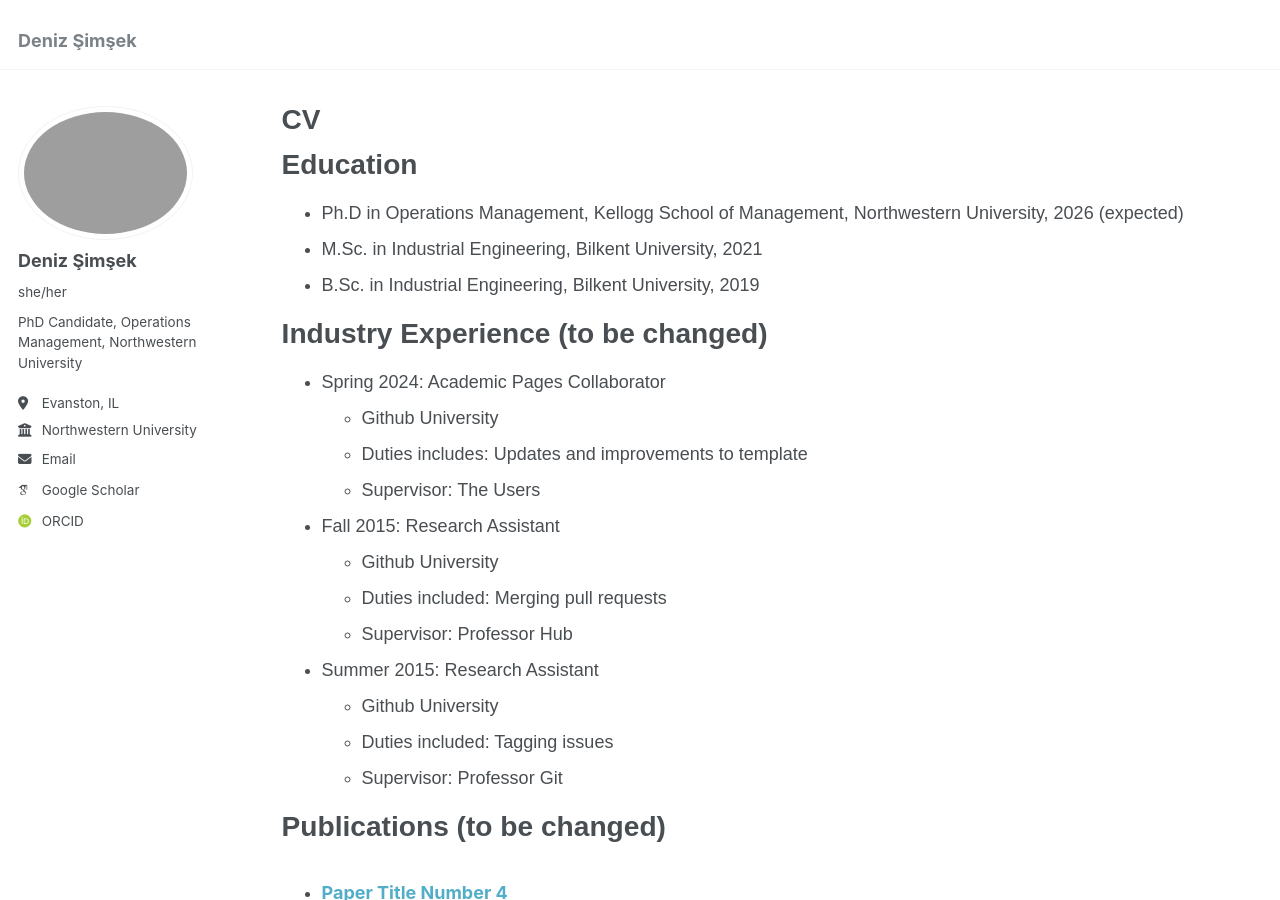
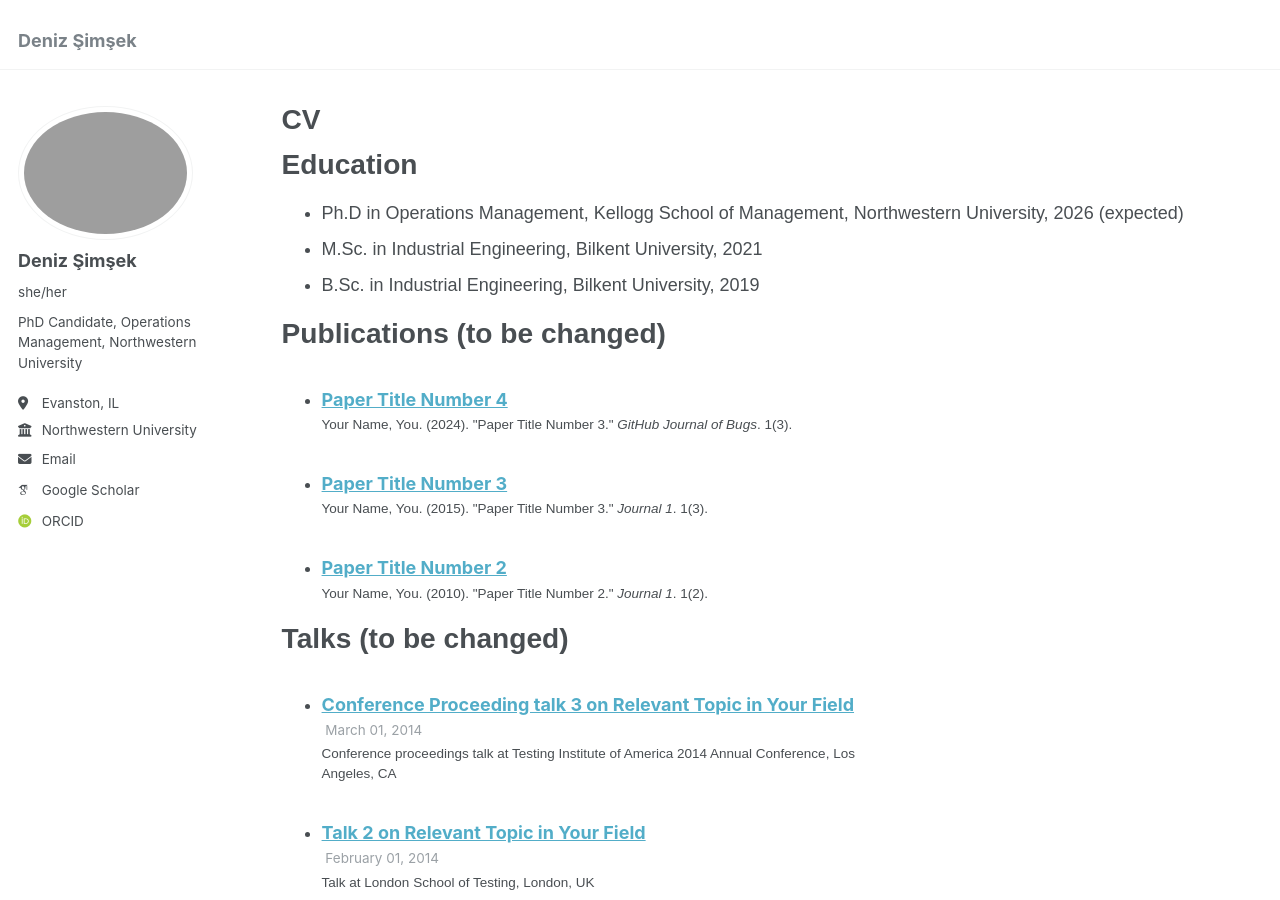
Before and after one commit to deniz-simsek/deniz-simsek, a Jekyll site: the page built from _pages/cv.md, in a window 1280 px wide and 900 px high. Built offline with Jekyll 4.4.1, drawn with Linux system fonts in a browser that asks for light colours; some web fonts are replaced.

Commit message:
Update cv.md

```diff
--- a/_pages/cv.md
+++ b/_pages/cv.md
@@ -14,23 +14,6 @@ Education
 * Ph.D in Operations Management, Kellogg School of Management, Northwestern University, 2026 (expected)
 * M.Sc. in Industrial Engineering, Bilkent University, 2021
 * B.Sc. in Industrial Engineering, Bilkent University, 2019
-
-Industry Experience (to be changed)
-======
-* Spring 2024: Academic Pages Collaborator
-  * Github University
-  * Duties includes: Updates and improvements to template
-  * Supervisor: The Users
-
-* Fall 2015: Research Assistant
-  * Github University
-  * Duties included: Merging pull requests
-  * Supervisor: Professor Hub
-
-* Summer 2015: Research Assistant
-  * Github University
-  * Duties included: Tagging issues
-  * Supervisor: Professor Git
 
 
 Publications (to be changed)
```
